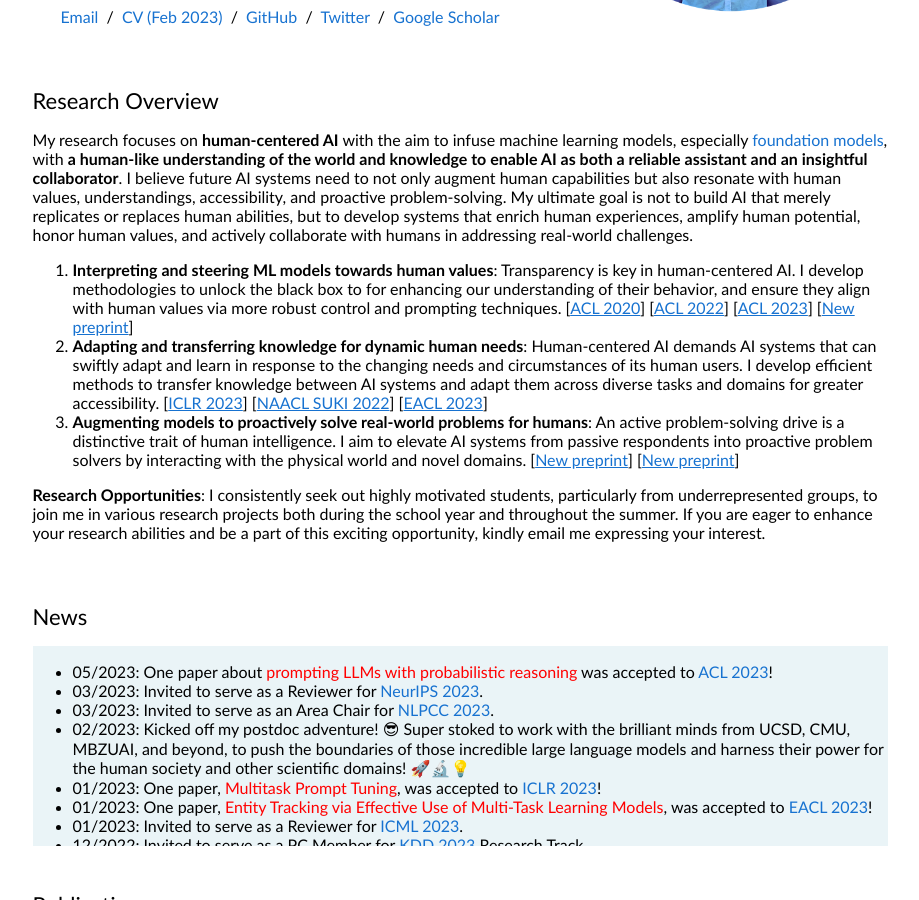
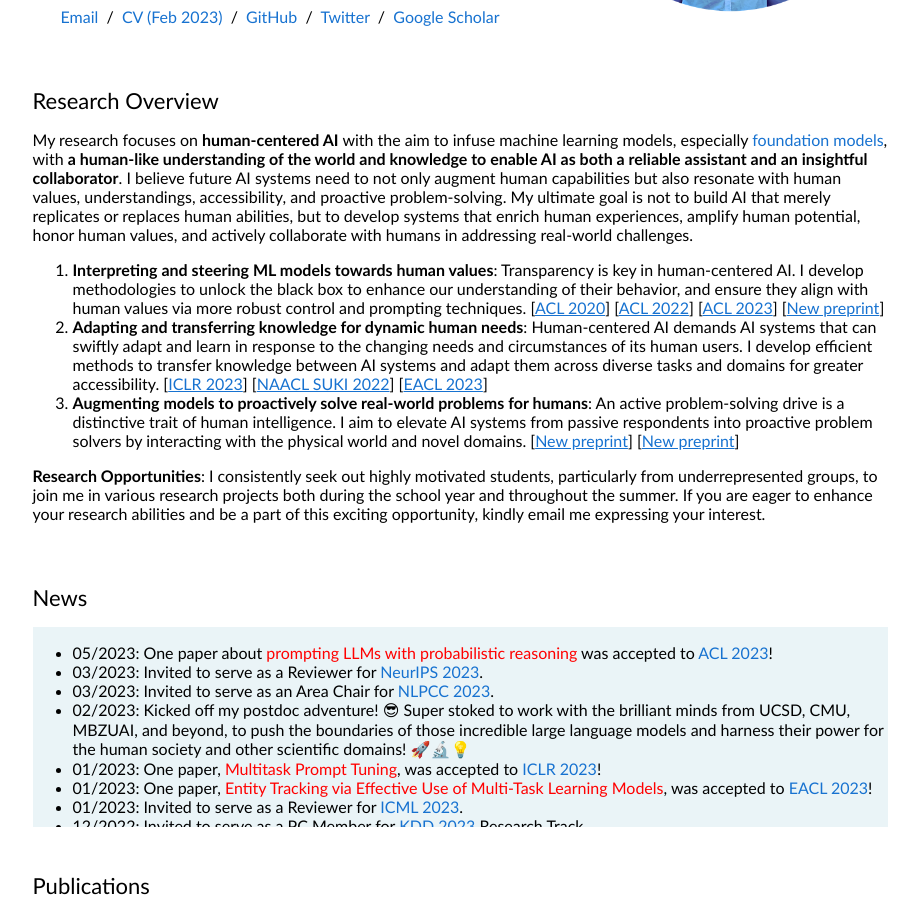
Before and after one commit to zhenwang9102/zhenwang9102.github.io, a Jekyll site: the page built from _posts/2019-06-02-venue.markdown, in a window 1280 px wide and 900 px high, scrolled down 360 px. Shown: the whole window, without its empty margins (180-1099 px from the left). Built offline with Jekyll 4.4.1, drawn with Linux system fonts in a browser that asks for light colours.

Commit message:
Update default.html

```diff
--- a/_layouts/default.html
+++ b/_layouts/default.html
@@ -76,7 +76,7 @@
               </p>
               <ol>
                 <li>
-                  <b>Interpreting and steering ML models towards human values</b>: Transparency is key in human-centered AI. I develop methodologies to unlock the black box to for enhancing our understanding of their behavior, and ensure they align with human values via more robust control and prompting techniques.
+                  <b>Interpreting and steering ML models towards human values</b>: Transparency is key in human-centered AI. I develop methodologies to unlock the black box to enhance our understanding of their behavior, and ensure they align with human values via more robust control and prompting techniques.
                   [<a style="text-decoration:underline;" href="https://arxiv.org/abs/2005.00889">ACL 2020</a>]
                   [<a style="text-decoration:underline;" href="https://arxiv.org/abs/2110.08294">ACL 2022</a>]
                   [<a style="text-decoration:underline;" href="https://arxiv.org/abs/2210.01293">ACL 2023</a>]
```
